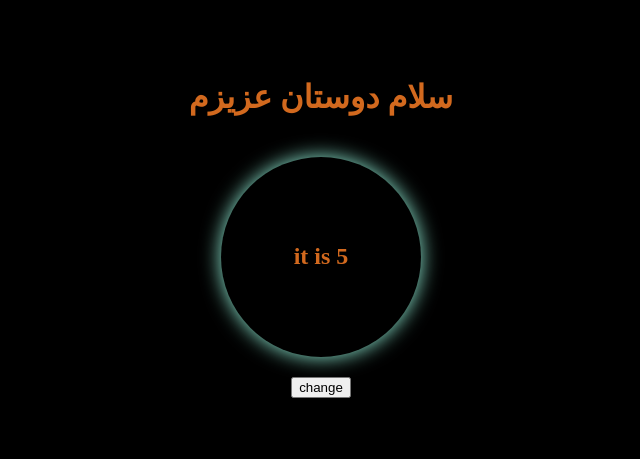
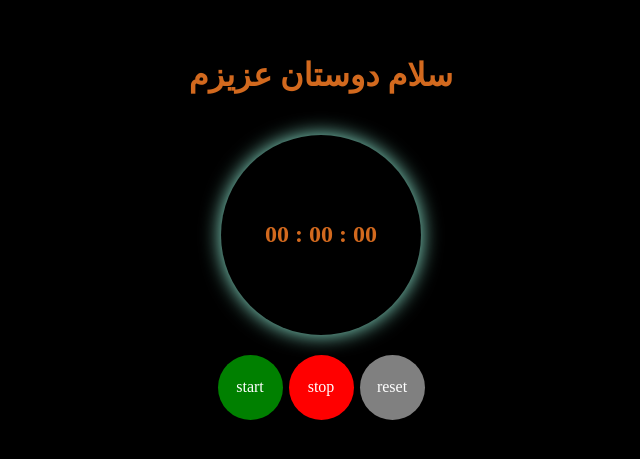
Before and after one commit to qasemB/create-react-miniproject1, a React (Create React App) app: page / in a window 1280 px wide. Shown: the part 173-632 px from the top of the page, without its empty margins (319-959 px from the left). Built offline with nearby package versions, Linux system fonts and the light colour scheme.

Commit message:
part #13

```diff
--- a/src/Timer.js
+++ b/src/Timer.js
@@ -9,35 +9,68 @@ class Timer extends React.Component{
   constructor(){
     super();
     this.state = {
-      time : 10
+      hour:0,
+      minute:0,
+      second:0,
+      isStart:false
     }
   }
 
-  componentDidMount(){
-    interval = setInterval(()=>{
+  startInterval = ()=>{
+    if (this.state.isStart == false) {
       this.setState({
-        time: this.state.time - 1
+        isStart: true
       })
-    } , 1000)
-  }
-
-  componentDidUpdate(){
-    if (this.state.time == 0) {
-      clearInterval(interval);
+      interval = setInterval(()=>{
+        this.setState({
+          second: this.state.second + 1
+        })
+        if (this.state.second == 60) {
+          this.setState({
+            second: 0,
+            minute: this.state.minute + 1
+          })
+        }
+        if (this.state.minute == 60) {
+          this.setState({
+            minute: 0,
+            hour: this.state.hour + 1
+          })
+        }
+      } , 1000)
     }
   }
 
-  componentWillUnmount(){
+  stopInterval = ()=>{
+    this.setState({
+      isStart: false
+    })
+    clearInterval(interval);
+  }
 
+  resetInterval = ()=>{
+    this.stopInterval();
+    this.setState({
+      hour:0,
+      minute:0,
+      second:0,
+    })
   }
 
   render(){
+    let h = this.state.hour
+    let m = this.state.minute
+    let s = this.state.second
     return(
       <>
         <h2 className="timer">
-          it is {this.state.time}
+          {`${h > 9 ? h : "0"+h} : ${m > 9 ? m : "0"+m} : ${s > 9 ? s : "0"+s}`}
         </h2>
-        <button onClick={this.props.x}>change</button>
+        <div className="button_box">
+          <span className="action_button start_burtton" onClick={this.startInterval}>start</span>
+          <span className="action_button stop_burtton" onClick={this.stopInterval}>stop</span>
+          <span className="action_button reset_burtton" onClick={this.resetInterval}>reset</span>
+        </div>
       </>
     )
   }
--- a/src/style.css
+++ b/src/style.css
@@ -24,3 +24,39 @@ body{
     background: black;
     color: chocolate;
 }
+
+.button_box{
+    display: flex;
+    justify-content: center;
+    align-items: center;
+}
+
+.action_button{
+    display: block;
+    width: 65px;
+    height: 65px;
+    border-radius: 50%;
+    background: blanchedalmond;
+    display: flex;
+    justify-content: center;
+    align-items: center;
+    margin: 0 3px;
+    color: #ffffff;
+    background-color: green;
+    cursor: pointer;
+    transition: all 200ms ease;
+}
+
+
+.stop_burtton{
+    background-color: red;
+}
+
+.reset_burtton{
+    background-color: gray;
+}
+
+.action_button:hover{
+    box-shadow: 0 0 5px white;
+    letter-spacing: 5px;
+}
```
